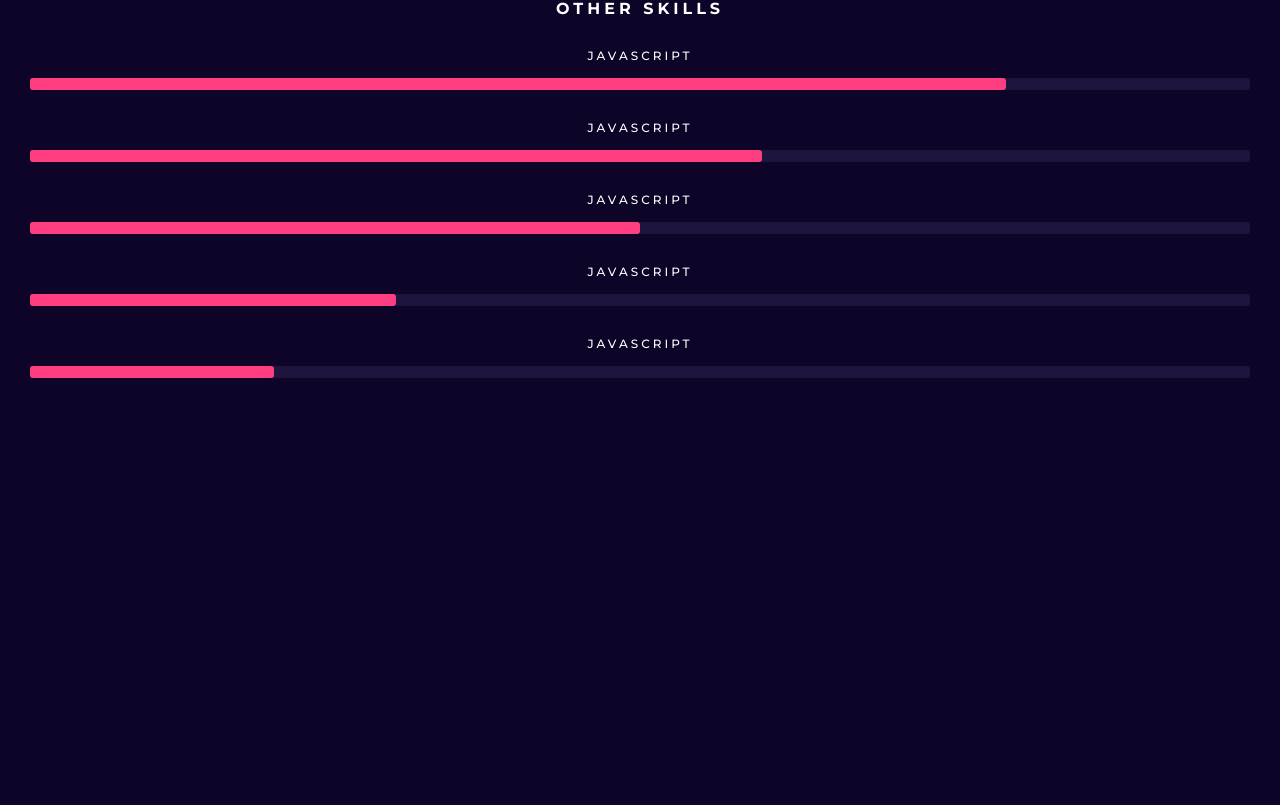
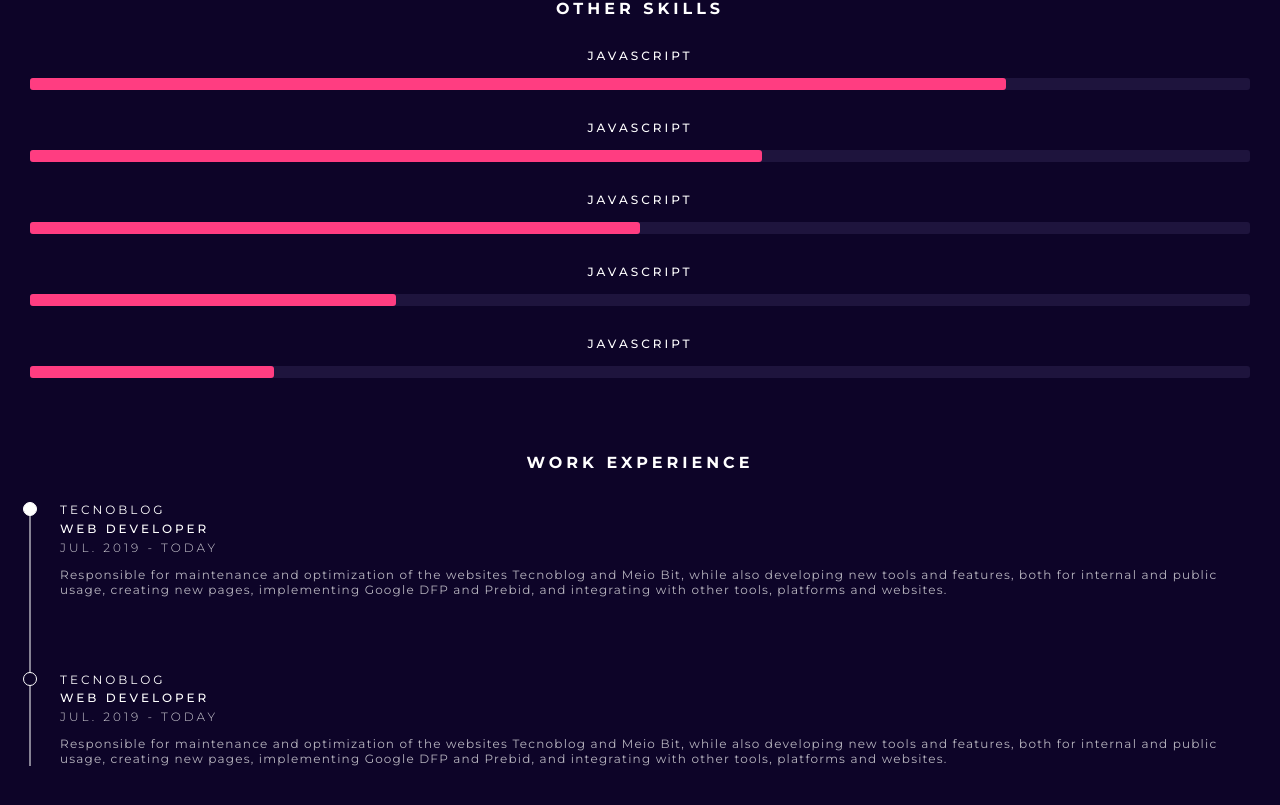
Before and after one commit to matpratta/matheus.io, a Vue app: page / in a window 1280 px wide. Shown: the part 2509-3314 px from the top of the page. Before the commit the page ends 2962 px from the top, so only its background shows below. Built offline with nearby package versions, Linux system fonts and the light colour scheme.

Commit message:
WIP: Work Experience timeline

```diff
--- a/src/App.vue
+++ b/src/App.vue
@@ -48,6 +48,31 @@
       <progress-bar title="JavaScript" :progress="0.3" />
       <progress-bar title="JavaScript" :progress="0.2" />
     </page-block>
+
+    <!-- Timeline: Work Experience -->
+    <page-block title="Work Experience">
+      <timeline>
+        <!-- Timeline entry (current work) template -->
+        <timeline-entry class="current">
+          <h4 class="experience-company">Tecnoblog</h4>
+          <strong class="experience-position">Web Developer</strong>
+          <span class="experience-time">Jul. 2019 - Today</span>
+          <div class="experience-description">
+            <p>Responsible for maintenance and optimization of the websites Tecnoblog and Meio Bit, while also developing new tools and features, both for internal and public usage, creating new pages, implementing Google DFP and Prebid, and integrating with other tools, platforms and websites.</p>
+          </div>
+        </timeline-entry>
+
+        <!-- Timeline entry (past work) template -->
+        <timeline-entry>
+          <h4 class="experience-company">Tecnoblog</h4>
+          <strong class="experience-position">Web Developer</strong>
+          <span class="experience-time">Jul. 2019 - Today</span>
+          <div class="experience-description">
+            <p>Responsible for maintenance and optimization of the websites Tecnoblog and Meio Bit, while also developing new tools and features, both for internal and public usage, creating new pages, implementing Google DFP and Prebid, and integrating with other tools, platforms and websites.</p>
+          </div>
+        </timeline-entry>
+      </timeline>
+    </page-block>
   </main>
 </template>
 
@@ -55,6 +80,8 @@
 import PageBlock from './components/PageBlock.vue'
 import SocialLinks from './components/SocialLinks.vue'
 import ProgressBar from './components/ProgressBar.vue'
+import Timeline from './components/Timeline.vue'
+import TimelineEntry from './components/TimelineEntry.vue'
 
 export default {
   name: 'app',
@@ -62,6 +89,8 @@ export default {
     PageBlock,
     SocialLinks,
     ProgressBar,
+    Timeline,
+    TimelineEntry,
   }
 }
 </script>
--- /dev/null
+++ b/src/components/Timeline.vue
@@ -0,0 +1,5 @@
+<template>
+  <div class="timeline">
+    <slot></slot>
+  </div>
+</template>
--- /dev/null
+++ b/src/components/TimelineEntry.vue
@@ -0,0 +1,5 @@
+<template>
+  <div class="timeline-entry">
+    <slot></slot>
+  </div>
+</template>
--- a/src/scss/main.scss
+++ b/src/scss/main.scss
@@ -216,6 +216,104 @@ body {
     margin-bottom: calc(var(--spacing) / 2);
   }
 
+  // Timeline
+  .timeline {
+    position: relative;
+    padding-left: var(--spacing);
+
+    // Draw the timeline bar
+    &:before {
+      content: ' ';
+      display: block;
+      width: 1px;
+
+      background: var(--theme-foreground);
+
+      position: absolute;
+      top: 0px;
+      left: 0px;
+      bottom: 0px;
+      transform: translateX(-50%);
+    }
+
+    // Entries
+    .timeline-entry {
+      position: relative;
+      text-align: left;
+
+      margin-bottom: var(--spacing-vertical);
+
+      // Draw the bullet
+      &:before {
+        content: ' ';
+        display: block;
+
+        position: absolute;
+        top: 0px;
+        left: 0px;
+        transform: translateX(-50%);
+
+        width: 1em;
+        height: 1em;
+        margin-left: calc(-1 * var(--spacing));
+
+        border-radius: 1em;
+
+        border: 1px solid var(--theme-foreground);
+        background: var(--theme-background);
+      }
+
+      // Current work gets a filled bullet
+      &.current:before {
+        background: var(--theme-foreground);
+      }
+
+      // Fields
+      .experience-position {
+        display: block;
+        margin: 0px;
+        margin-bottom: calc(var(--spacing) / 8);
+
+        font-size: var(--font-normal-size);
+        font-weight: var(--font-normal-weight);
+        letter-spacing: var(--font-normal-spacing);
+        opacity: var(--font-normal-opacity);
+      }
+      .experience-company {
+        display: block;
+        margin: 0px;
+        margin-bottom: calc(var(--spacing) / 8);
+
+        font-size: var(--font-light-size);
+        font-weight: var(--font-lighteweight);
+        letter-spacing: var(--font-light-spacing);
+        opacity: var(--font-light-opacity);
+      }
+      .experience-time {
+        display: block;
+        margin: 0px;
+        margin-bottom: calc(var(--spacing) / 8);
+
+        font-size: var(--font-lightest-size);
+        font-weight: var(--font-lightest-weight);
+        letter-spacing: var(--font-lightest-spacing);
+        opacity: var(--font-lightest-opacity);
+      }
+
+      .experience-description {
+        display: block;
+        margin: 0px;
+        margin-bottom: calc(var(--spacing) / 8);
+
+        text-transform: none;
+        font-size: var(--font-lighter-size);
+        font-weight: var(--font-lighter-weight);
+        letter-spacing: var(--font-lighter-spacing);
+        opacity: var(--font-lighter-opacity);
+      }
+    }
+  }
+
   // Page blocks
   .page-block {
     margin-bottom: var(--spacing-vertical);
```
